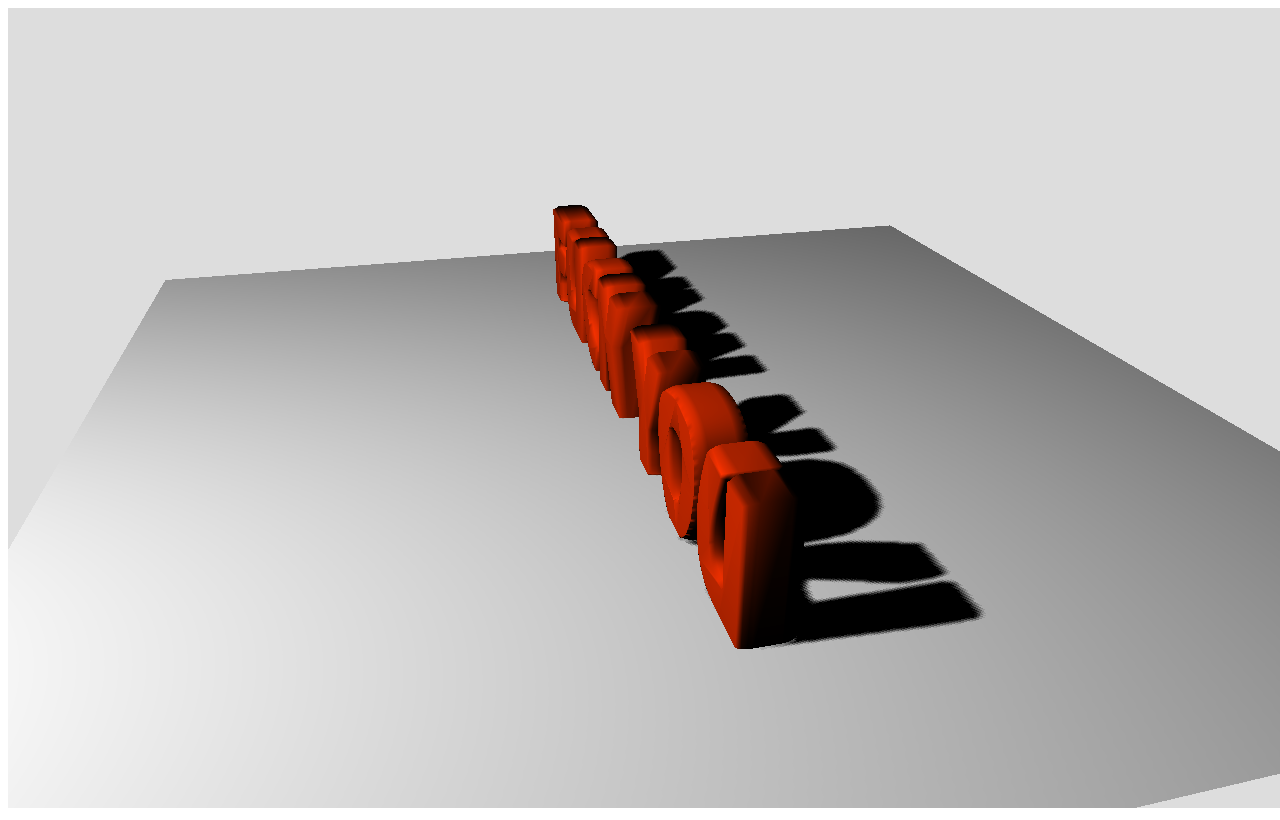
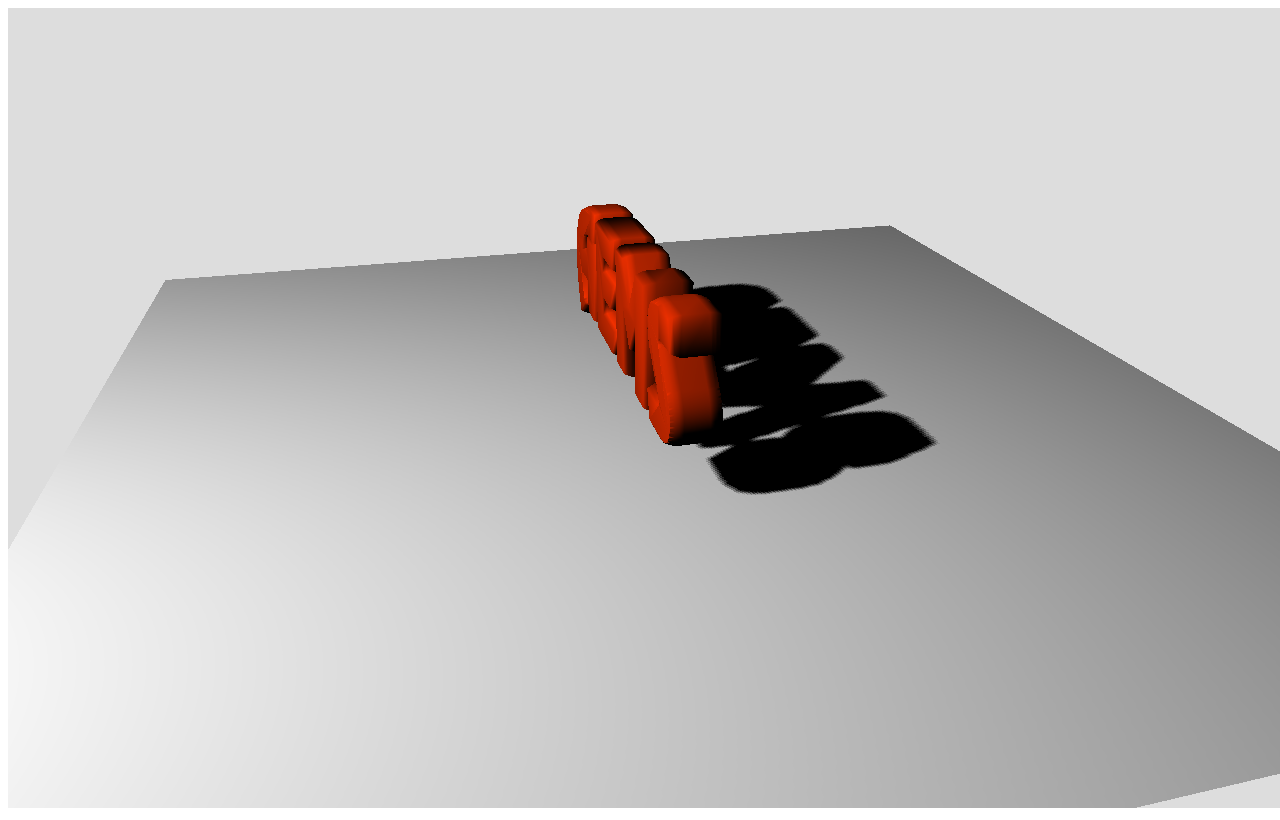
Before and after one commit to chalupagrande/threejs-text-example, a plain HTML site: page index.html in a window 1280 px wide. Drawn offline with Linux system fonts and the light colour scheme; animation ran at ten frames a second.

Commit message:
added text manipulation through hash

```diff
--- a/index.html
+++ b/index.html
@@ -96,14 +96,22 @@
 
   function loadFont() {
     var loader = new THREE.FontLoader();
-    loader.load('helvetiker_regular.typeface.js', function (res) {
+    loader.load('mk3_regular.js', function (res) {
       font = res;
       createText();
     });
   }
 
   function createText() {
-    textGeo = new THREE.TextGeometry( 'FUCK YOU', {
+    var t;
+    if(window.location.hash.length > 0){
+      t = window.location.hash.slice(1).split('_').join(' ')
+
+    } else {
+      t = 'AEMS'
+    }
+
+    textGeo = new THREE.TextGeometry( t, {
       font: font,
       size: size,
       height: height,
@@ -119,6 +127,7 @@
 
     var text = new THREE.Mesh(textGeo, cubeMat)
     text.position.x = -textGeo.boundingBox.max.x/2;
+    text.position.y = textGeo.boundingBox.max.y/2;
     text.castShadow = true;
     scene.add(text)
   }
```
Also changed, not shown: mk3_regular.js (renamed from helvetiker_regular.typeface.js).
